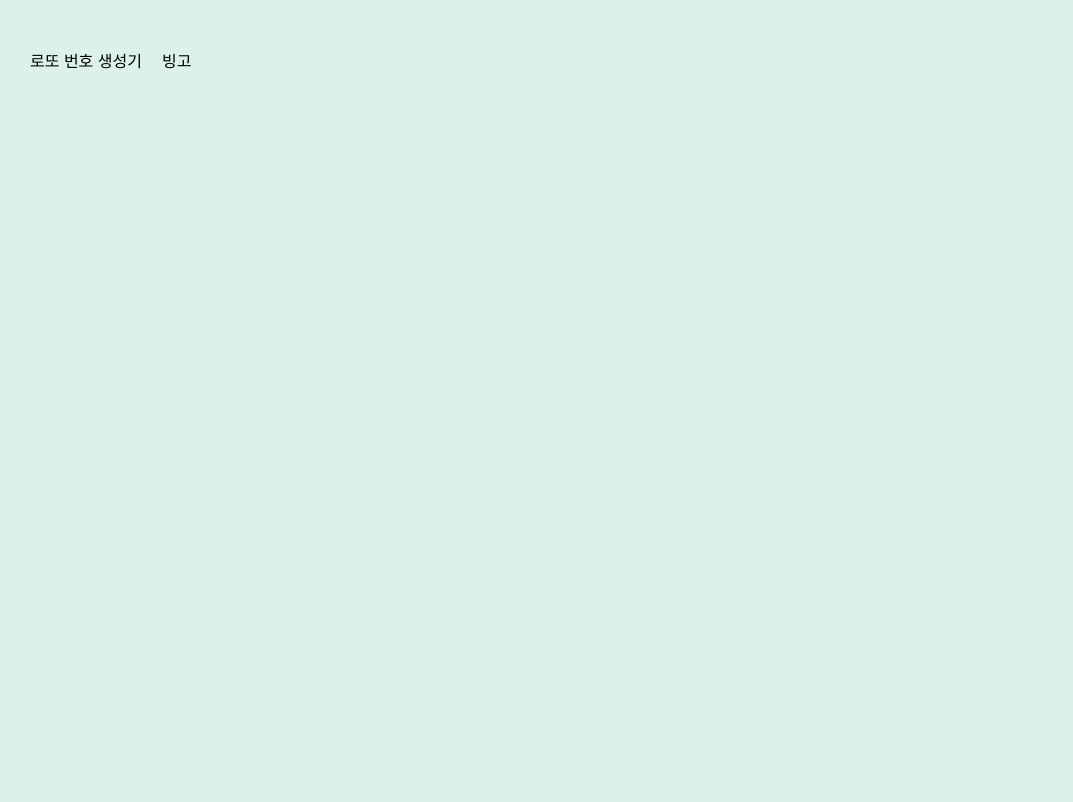
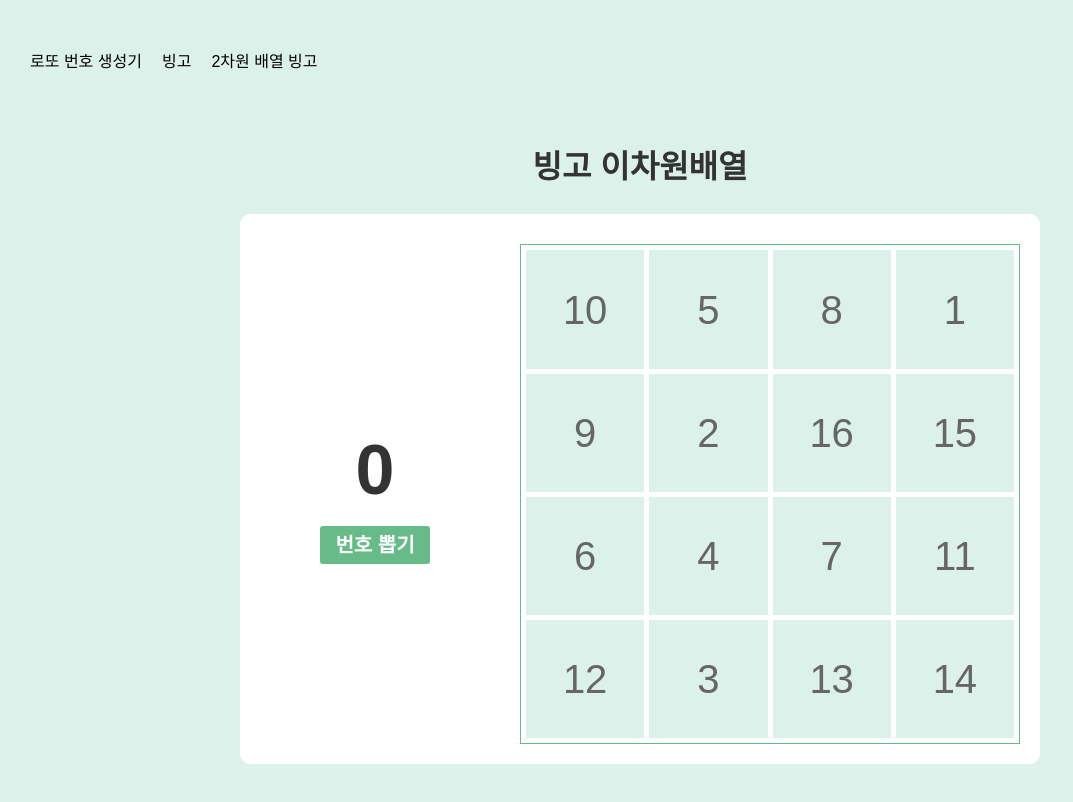
Before and after one commit to jujjh/lotto, a Vue app: page /bingo2 in a window 1280 px wide. Before the commit this address had no page. Shown: the top 802 px of the page, without its empty margins (0-1073 px from the left). Built offline with nearby package versions, Linux system fonts and the light colour scheme; a web font is replaced by a local one.

Commit message:
♻️ bingo 2차원배열 적용

```diff
--- a/src/components/Header.vue
+++ b/src/components/Header.vue
@@ -4,6 +4,7 @@
     <ul>
       <li><router-link to="/">로또 번호 생성기</router-link></li>
       <li><router-link to="/bingo">빙고</router-link></li>
+      <li><router-link to="/bingo2">2차원 배열 빙고</router-link></li>
     </ul>
   </header>
 </template>
--- a/src/router/index.ts
+++ b/src/router/index.ts
@@ -11,6 +11,11 @@ const routes: Array<RouteRecordRaw> = [
     name: 'bingo',
     component: () => import('../views/bingo.vue')
   },
+  {
+    path: '/bingo2',
+    name: 'bingo2',
+    component: () => import('../views/bingo2.vue')
+  },
 ]
 
 const router = createRouter({
--- /dev/null
+++ b/src/views/bingo2.vue
@@ -0,0 +1,285 @@
+<script setup lang="ts">
+import { ref, watchEffect } from 'vue'
+
+interface BingoList {
+  value: number
+  selected: boolean
+}
+
+const COLS: number = 4
+const TOTAL_COUNT: number = COLS ** 2
+
+const COL: string = 'col'
+const ROW: string = 'row'
+const LEFT: string = 'L'
+const RIGHT: string = 'R'
+
+const cardSize = ref({
+  width: `calc((100% - (${(COLS - 1) * 5}px))  / ${COLS})`,
+  height: `calc((100% - (${(COLS - 1) * 5}px))  / ${COLS})`,
+})
+
+let isPlay = ref<boolean>(false)
+let isGameEnd = ref<boolean>(false)
+
+let numberList = ref<BingoList[][]>([])
+let drawNumber = ref<number>(0)
+let drawList: number[] = []
+let drawIndexList: number[] = []
+
+let bingoCount = ref<number>(0)
+let bingoColumn: number[] = []
+let bingoRow: number[] = []
+let bingoDiagonal: string[] = []
+
+watchEffect(() => {
+  if (bingoCount.value >= 4) {
+    setTimeout(() => {
+      isGameEnd.value = true
+    }, 300)
+  }
+})
+
+const setNumberList = (arr: BingoList[]) => {
+  numberList.value = []
+  for (let i = 0; i < 5; i++) {
+    numberList.value.push(arr.splice(0,COLS))
+  }
+}
+
+const shuffle = (array: BingoList[]) => {
+  const before = array
+  let after = [...before].sort(() => Math.random() - 0.5)
+
+  for (let i = 0; i < TOTAL_COUNT; i++) {
+    if (before[i].value === after[i].value) {
+      if (i === 0) {
+        after.push(after[i])
+        after.splice(i, 1)
+        i--
+
+      } else {
+        after.splice(i - 1, 2, after[i], after[i - 1])
+      }
+    }
+  }
+
+  setNumberList(after)
+}
+
+const createNumber = () => {
+  const creatArray =
+    new Array(TOTAL_COUNT)
+      .fill({})
+      .map((item, index) => {
+        const obj: BingoList = { value: 0, selected: false}
+        obj.value = index + 1
+        return obj
+      })
+
+  setNumberList([...creatArray])
+  setTimeout(() => {
+    shuffle(creatArray)
+  }, 200)
+
+}
+createNumber()
+
+
+/**
+ * 세로 빙고가 맞는지 검증하는 함수
+ */
+const columnValidation = (idx: number): void => {
+  let isBingo: boolean = true
+
+  for (let i = 0; i < COLS; i++) {
+    if (drawIndexList.indexOf(idx+(i * COLS)) === -1) {
+      isBingo = !isBingo
+      break
+    }
+  }
+
+  if (isBingo && bingoColumn.indexOf(idx) === -1) {
+    bingoCount.value ++
+    bingoColumn.push(idx)
+    // isBingoValueChange(COL, idx)
+  }
+}
+
+/**
+ * 가로 빙고가 맞는지 검증하는 함수
+ */
+const rowValidation = (idx: number): void => {
+  let isBingo: boolean = true
+
+  for (let i = 0; i < COLS; i++)  {
+    if (drawIndexList.indexOf(idx + i) === -1) {
+      isBingo = !isBingo
+      break
+    }
+  }
+
+  if (isBingo && bingoRow.indexOf(idx) === -1) {
+    bingoCount.value ++
+    bingoRow.push(idx)
+    // isBingoValueChange(ROW, idx)
+  }
+}
+
+/**
+ * 대각선 빙고가 맞는지 검증하는 함수
+ */
+const diagonalValidation = (flag: string): void => {
+  let isBingo: boolean = true
+  if (flag === LEFT) {
+    for (let i = 0; i < COLS; i++) {
+      if (drawIndexList.indexOf(i * (COLS + 1)) === -1) {
+        isBingo = !isBingo
+        break
+      }
+    }
+
+  } else {
+    for (let i = 0; i < COLS; i++)  {
+      if (drawIndexList.indexOf((i + 1) * (COLS - 1)) === -1) {
+        isBingo = !isBingo
+        break
+      }
+    }
+  }
+
+  if (isBingo && bingoDiagonal.indexOf(flag) === -1) {
+    bingoCount.value ++
+    bingoDiagonal.push(flag)
+    // isBingoValueChange(flag)
+  }
+}
+
+const bingoCheck = () => {
+  drawIndexList.sort((a, b) => a - b)
+
+  if (drawIndexList.length >= COLS) {
+    for(let i = 0; i < drawIndexList.length; i++) {
+      if (i < COLS && drawIndexList.indexOf(i) !== -1) {
+        columnValidation(i)
+      }
+
+      if (drawIndexList.indexOf(i * COLS) !== -1) {
+        rowValidation(i * COLS)
+      }
+    }
+
+    if (drawIndexList.indexOf(COLS + 1) !== -1 && drawIndexList.indexOf(0) !== -1) {
+      diagonalValidation(LEFT)
+    }
+
+    if (drawIndexList.indexOf(Math.floor((COLS * 2) - 2)) !== -1 && drawIndexList.indexOf((COLS - 1)) !== -1) {
+      diagonalValidation(RIGHT)
+    }
+  }
+}
+
+const selectedValueChange = (y: number, x: number) => {
+  numberList.value[y][x].selected = true
+}
+
+const bingoIndexCheck = () => {
+  outerFor : for (let i = 0; i < COLS; i++) {
+    for (let j = 0; j < COLS; j++) {
+      if (numberList.value[i][j].value === drawNumber.value) {
+        selectedValueChange(i, j)
+        drawIndexList.push((i * COLS) + j)
+        bingoCheck()
+        break outerFor
+      }
+
+    }
+  }
+}
+
+const getDrawNumber = () => {
+  let number: number = 0
+
+  number = Math.floor(Math.random() * TOTAL_COUNT + 1)
+  if (drawList.indexOf(number) === -1) {
+    drawNumber.value = number
+    drawList.push(number)
+    bingoIndexCheck()
+    return
+  }
+  getDrawNumber()
+}
+
+const init = (): void => {
+  numberList.value = []
+  drawNumber.value = 0
+  drawList = []
+  drawIndexList = []
+
+  bingoCount.value = 0
+  bingoColumn = []
+  bingoRow = []
+  bingoDiagonal = []
+}
+const reStart = (): void => {
+  isGameEnd.value = false
+
+  init()
+  createNumber()
+}
+
+</script>
+
+<template>
+  <h1>빙고 이차원배열</h1>
+  <div class="gameBox bingo">
+
+    <div class="reStart" v-if="isGameEnd">
+      <h2>🎉게임 클리어</h2>
+      <div class="btn" @click="reStart()">
+        <font-awesome-icon icon="fa-solid fa-rotate-right" />
+        다시 시작
+      </div>
+    </div>
+
+    <div class="drawArea">
+
+      <h2 class="num">
+        {{ drawNumber }}
+      </h2>
+      <div class="btn" @click="getDrawNumber">번호 뽑기</div>
+    </div>
+
+    <div class="bingoArea">
+
+      <div class="cardList">
+        <template
+          :key="`cardIdx-${index}`"
+          v-for="(row, index) in numberList">
+
+          <TransitionGroup>
+            <template
+            :key="`cardIdx-${index2}`"
+              v-for="(card, index2) in row">
+              <div class="card" :style="cardSize">
+                {{ card.value }}
+                <div class="selected" :class="{ check: card.selected }"></div>
+              </div>
+            </template>
+          </TransitionGroup>
+
+        </template>
+      </div>
+
+    </div>
+  </div>
+</template>
+
+<style scoped lang="scss">
+@import '@/assets/scss/bingo.scss';
+
+
+.v-move {
+  transition: transform 0.4s;
+}
+</style>
```
